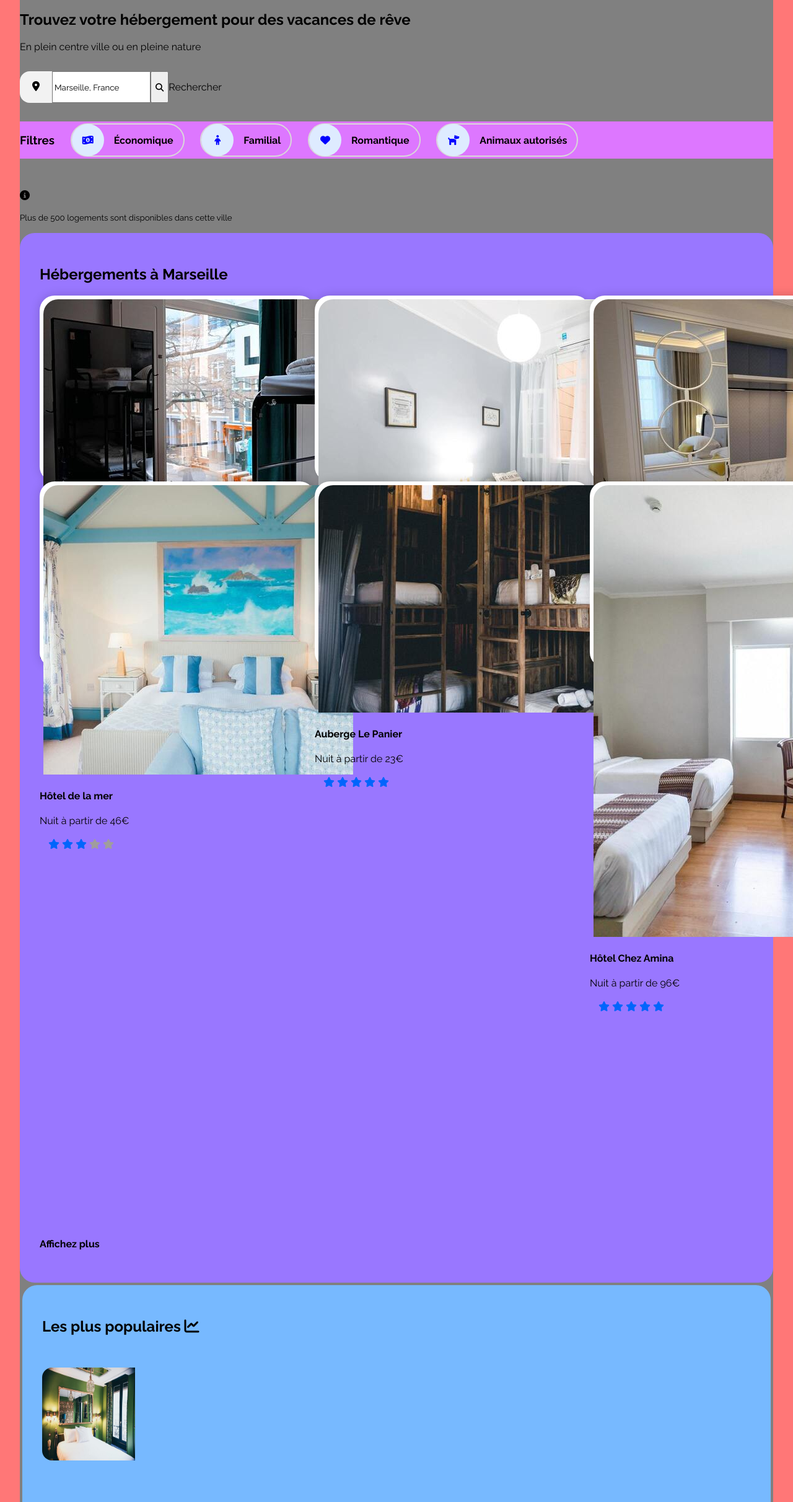
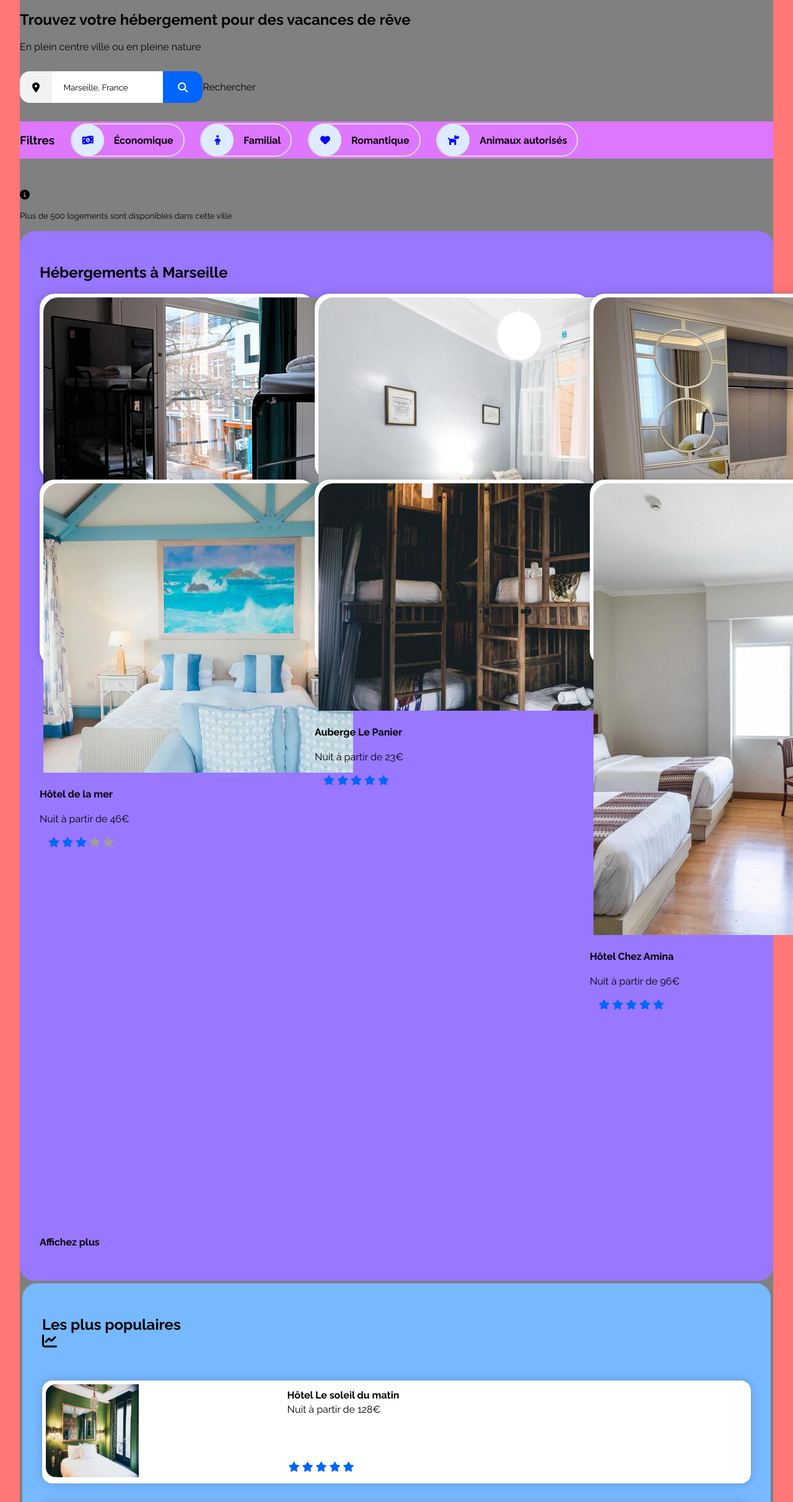
Before and after one commit to Quarks44/samuelego_2_26072021, a plain HTML site: page index.html in a window 1280 px wide. Shown: the part 85-2509 px from the top of the page at 62% size. Drawn offline with Linux system fonts and the light colour scheme.

Commit message:
erreur envoie fichier précedént envoi fichier v.2 a jour 09.08.2021

```diff
--- a/style.css
+++ b/style.css
@@ -80,6 +80,44 @@ color:  #0065FC;
 }
 
                                                 /* Barre de recherche */
+
+.boutonrecherche
+{
+background-color: #0065FC;
+color: white;
+font-weight: bold;
+border: none;
+border-radius: 0 1rem 1rem 0;
+padding: 0 1.5rem;
+font-family: "Raleway", "Sans serif";
+font-size: 1rem;
+cursor: pointer;
+}
+
+.fa-search
+{
+display: none;
+}
+
+.ville
+{
+width: 14vw;
+border: none;
+padding: 0 1.15rem;
+}
+
+.ville>value
+{
+font-size: 16px;
+font-weight: 700;
+color: #00000069;
+}
+
+i.fas
+{
+display: flex;
+align-items: center;
+}
 
 
 .barrederecherche
@@ -257,7 +295,22 @@ grid-template-rows: repeat(3, 1fr);
 row-gap: 2rem;
 }
 
+.asidepop{
+display: flex;
+border-radius: 1rem;
+background-color: white;
+padding: 6px;
+box-shadow: 0 0 16px #0000002e;
+}
 
+.populaires
+{
+position: relative;
+width: 33%;
+min-width: 33%;
+max-width: 33%;
+height: 100%;
+}
 
 .populaires
 {
@@ -269,12 +322,28 @@ height: 100%;
 }
 
 
+
 .containerpop
 {
 display: flex;
 flex-direction: column;
 justify-content: space-between;
 margin: 4px;
+}
+
+.containerpop>div>h4{
+margin: 0.25rem 0.75rem 0.25rem 0.75rem;
+}
+
+.containerpop>div>p{
+margin: 0.25rem 0.75rem 0.25rem 0.75rem;
+}
+
+.containerpop>div.starsrate{
+margin: 0px 10px 0px 10px;
+display: flex;
+color: #0065FC;
+padding: 0px 4px 0 4px;
 }
 
 .imagepop
```
